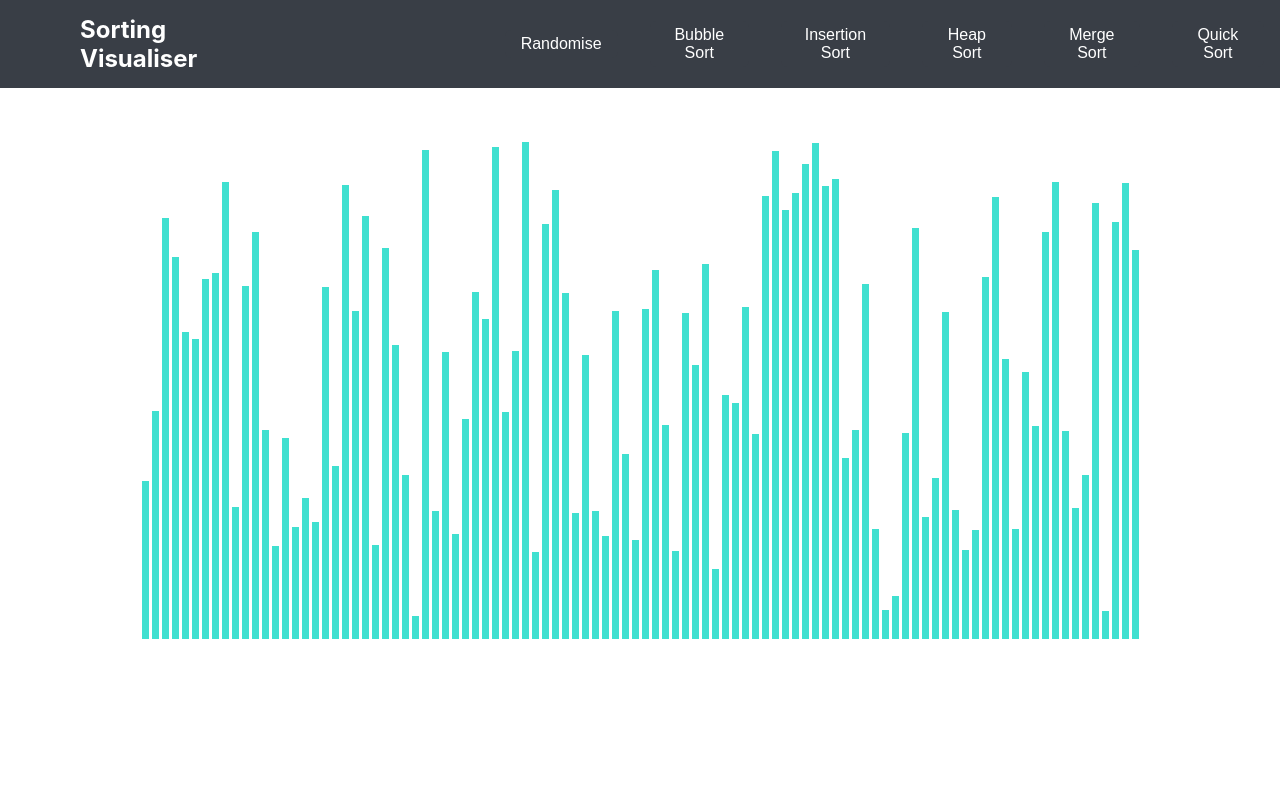
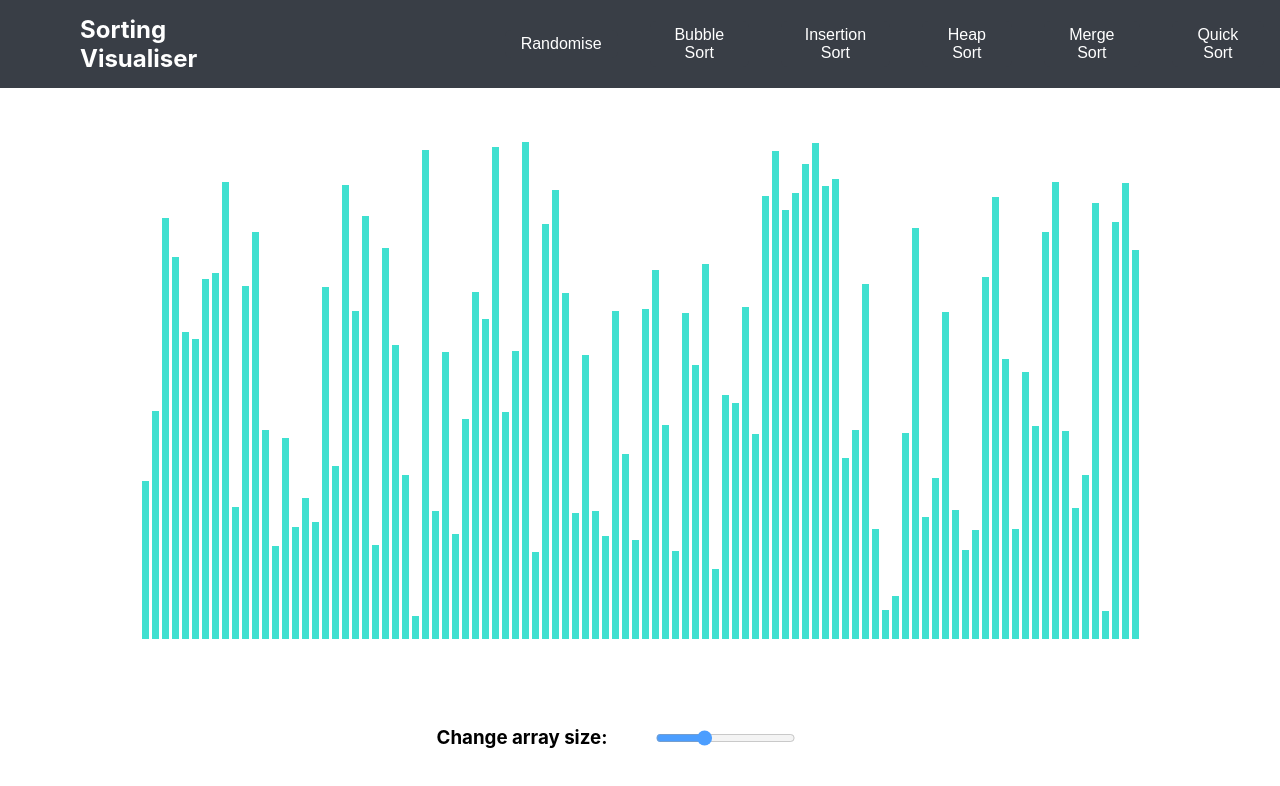
Before and after one commit to srujank526/sorting-visualiser, a React (Create React App) app: page / in a window 1280 px wide. Shown: the top 786 px of the page. Built offline with nearby package versions, Linux system fonts and the light colour scheme.

Commit message:
adding slider for number of bars

```diff
--- a/src/components/AppContainer.js
+++ b/src/components/AppContainer.js
@@ -1,13 +1,14 @@
 import React, { useState } from "react";
 import Header from "./Header";
 import BarContainer from "./BarContainer"
+import Slider from "./Slider";
 import { generateRandomArray } from "../utils/generateArray";
 
 const AppContainer = () => {
     const [sortType, setSortType] = useState("")
     const MIN_BAR_HEIGHT = 15;
     const MAX_BAR_HEIGHT = 500;
-    const NUMBER_OF_BARS = 100;
+    const [NUMBER_OF_BARS,setNUMBER_OFBARS] = useState(100);
     const [array, setArray] = useState(generateRandomArray(MIN_BAR_HEIGHT, MAX_BAR_HEIGHT, NUMBER_OF_BARS));
 
     const handleButtonClick = (e) => {
@@ -16,9 +17,15 @@ const AppContainer = () => {
         }
         setSortType(e)
     }
+    const handleSlider = (value)=>{
+        setNUMBER_OFBARS(value);
+        setArray(generateRandomArray(MIN_BAR_HEIGHT, MAX_BAR_HEIGHT, NUMBER_OF_BARS));
+    }
+    console.log(NUMBER_OF_BARS)
     return (<>
         <Header handleButtonClick={handleButtonClick} />
-        <BarContainer array={array} sortType={sortType} />
+        <BarContainer array={array} sortType={sortType} noOfBars = {NUMBER_OF_BARS}/>
+        <Slider handleSlider={handleSlider} initialValue = {NUMBER_OF_BARS}/>
     </>)
 }
 export default AppContainer;
--- a/src/components/BarContainer.js
+++ b/src/components/BarContainer.js
@@ -8,8 +8,8 @@ import { mergeSort } from "../Algorithms/mergeSort";
 import { quickSort } from "../Algorithms/quickSort";
 import { swapFunction } from "../utils/swapFunction";
 
-const BarContainer = ({ array, sortType }) => {
-    const NUMBER_OF_BARS = 100;
+const BarContainer = ({ array, sortType, noOfBars }) => {
+    const NUMBER_OF_BARS = noOfBars;
     const TIME_PER_MOVE = 3;
     const PRIMARY_COLOR = "turquoise";
     const SECONDARY_COLOR = "lightBlue";
@@ -38,7 +38,7 @@ const BarContainer = ({ array, sortType }) => {
         else if (sortType === "mergeSort") {
             initiateMergeSort();
         }
-        else if(sortType === "quickSort"){
+        else if (sortType === "quickSort") {
             initiateQuickSort();
         }
     }, [sortType]);
--- /dev/null
+++ b/src/components/Slider.css
@@ -0,0 +1,21 @@
+.slideContainer {
+	display: flex;
+	text-align: center;
+	align-items: center;
+	width: fit-content;
+	position: fixed;
+	bottom: 2rem;
+	margin-left: 50%;
+	transform: translateX(-50%);
+}
+
+.slider {
+	opacity: 0.7;
+	width: 140px;
+	transition: opacity 0.2s;
+	margin: 0 3rem;
+}
+
+.slider:hover {
+	opacity: 1;
+}
--- /dev/null
+++ b/src/components/Slider.js
@@ -0,0 +1,25 @@
+import React from "react";
+import "./Slider.css";
+
+const Slider = ({ handleSlider,initialValue }) => {
+    const sliderChange = (e) => {
+        handleSlider(e.target.value);
+    }
+
+    return (
+        <div className="slideContainer">
+            <h3 className="label">Change array size:</h3>
+            <input
+                className="slider"
+                type="range"
+                min="50"
+                max="200"
+                value={initialValue}
+                name="slider"
+                onChange={sliderChange}
+            />
+        </div>
+    );
+}
+
+export default Slider;
```
Lines whose indentation alone changed are shown as unchanged.
